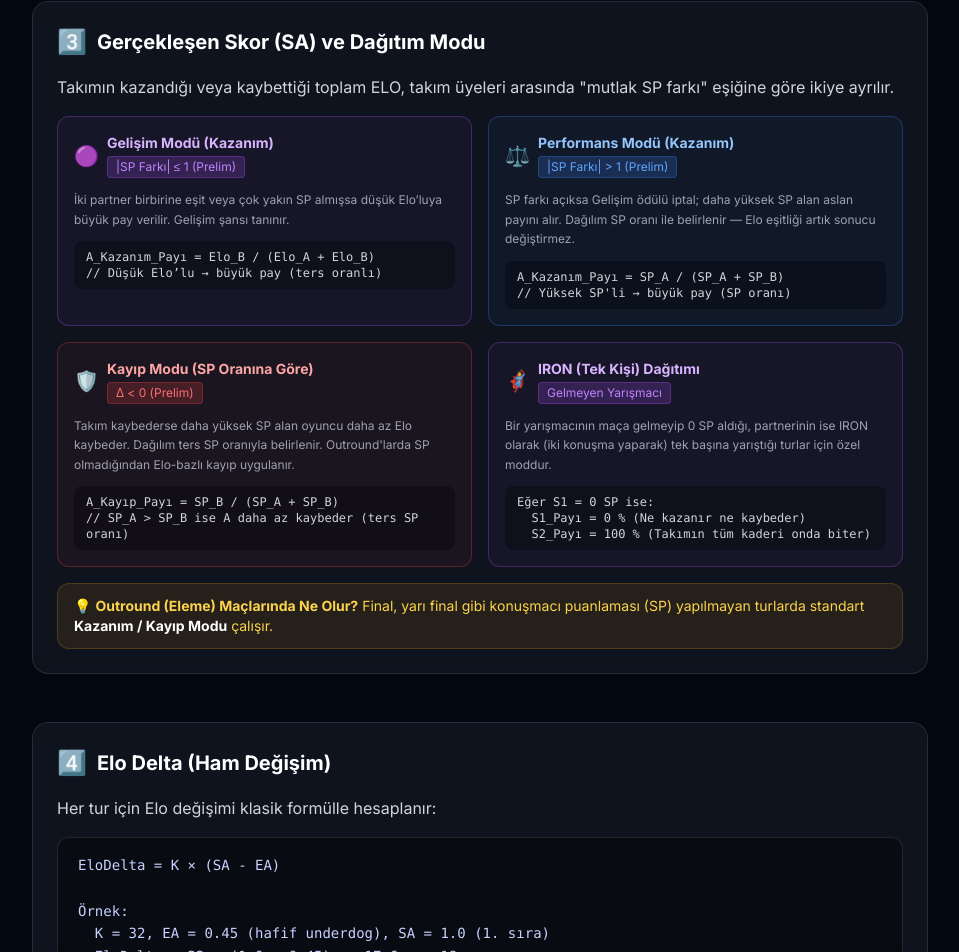
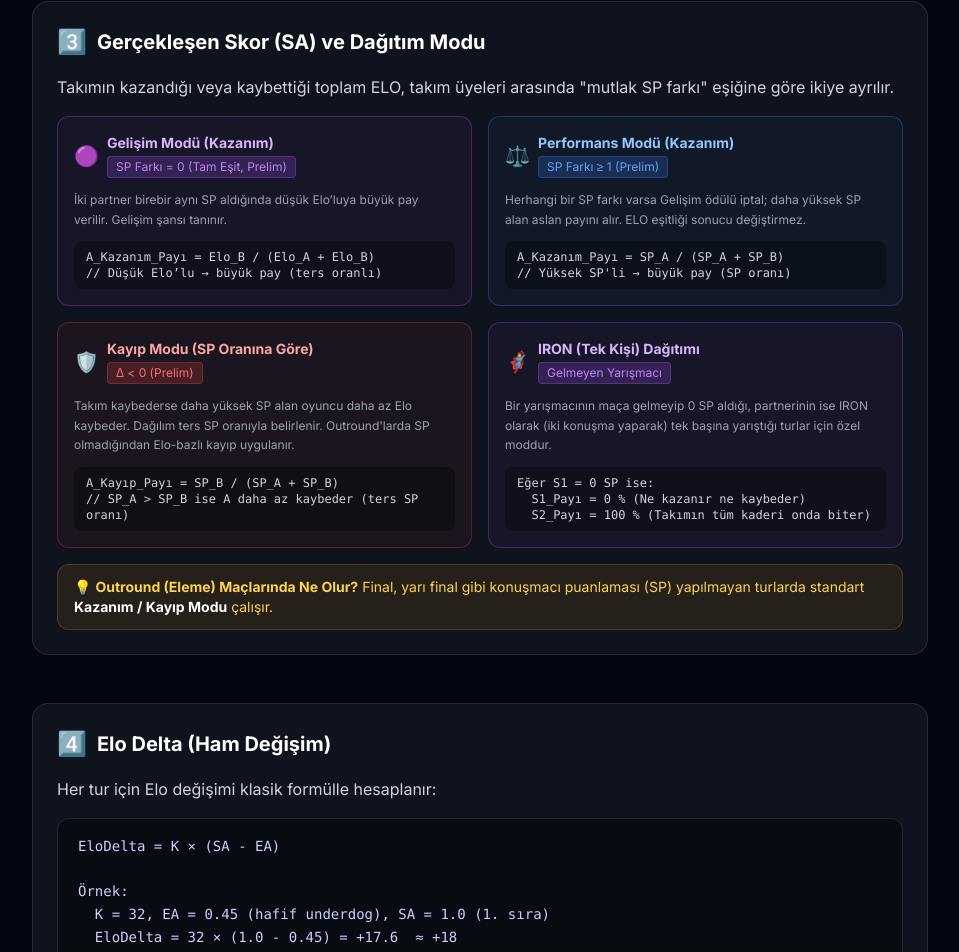
Before and after one commit to kuzeykalyoncu/munazara-rank, a Next.js app: page /mechanics in a window 1280 px wide. Shown: the part 1496-2448 px from the top of the page, without its empty margins (160-1119 px from the left). Built offline with nearby package versions, Linux system fonts and the light colour scheme.

Commit message:
fix: Gelişim threshold changed from spDiff<=1 to spDiff===0 — any SP difference now uses SP-ratio (Performans mode); fixes identical Elo for 1-point SP diff pairs

```diff
--- a/src/app/api/admin/process/route.ts
+++ b/src/app/api/admin/process/route.ts
@@ -328,13 +328,13 @@ export async function POST(req: NextRequest) {
             distributionMode = "iron";
           } else if (rawDelta > 0) {
             // KAZANIM
-            if (spDiff <= 1 || isOutroundFlag) {
-              // Gelişim Ödülü: eşit/yakın SP veya outround → ters oranlı ELO (düşük elo'luya büyük pay)
+            if (spDiff === 0 || isOutroundFlag) {
+              // Gelişim Ödülü: SP tam eşit veya outround → ters oranlı ELO (düşük elo'luya büyük pay)
               mult1 = sumElo > 0 ? (s2.elo / sumElo) : 0.5;
               mult2 = 1.0 - mult1;
               distributionMode = isOutroundFlag ? "outround-gelisim" : "gelisim";
             } else {
-              // Performans Ödülü: SP farkı açık → SP ORANINA GÖRE (daha iyi SP alan daha fazla Elo alır)
+              // Performans Ödülü: herhangi SP farkı var → SP ORANINA GÖRE (daha iyi SP alan daha fazla Elo alır)
               const sumSp = sp1 + sp2;
               mult1 = sumSp > 0 ? (sp1 / sumSp) : 0.5;
               mult2 = 1.0 - mult1;
--- a/src/app/mechanics/page.tsx
+++ b/src/app/mechanics/page.tsx
@@ -93,8 +93,8 @@ EA = 1 / (1 + 10^((rakipTeamElo - TeamElo) / 400))`}
             color="purple"
             emoji="🟣"
             title="Gelişim Modü (Kazanım)"
-            subtitle="|SP Farkı| ≤ 1 (Prelim)"
-            description="İki partner birbirine eşit veya çok yakın SP almışsa düşük Elo&rsquo;luya büyük pay verilir. Gelişim şansı tanınır."
+            subtitle="SP Farkı = 0 (Tam Eşit, Prelim)"
+            description="İki partner birebir aynı SP aldığında düşük Elo&rsquo;luya büyük pay verilir. Gelişim şansı tanınır."
             formula={`A_Kazanım_Payı = Elo_B / (Elo_A + Elo_B)
 // Düşük Elo’lu → büyük pay (ters oranlı)`}
           />
@@ -102,8 +102,8 @@ EA = 1 / (1 + 10^((rakipTeamElo - TeamElo) / 400))`}
             color="blue"
             emoji="⚖️"
             title="Performans Modü (Kazanım)"
-            subtitle="|SP Farkı| > 1 (Prelim)"
-            description="SP farkı açıksa Gelişim ödülü iptal; daha yüksek SP alan aslan payını alır. Dağılım SP oranı ile belirlenir — Elo eşitliği artık sonucu değiştirmez."
+            subtitle="SP Farkı ≥ 1 (Prelim)"
+            description="Herhangi bir SP farkı varsa Gelişim ödülü iptal; daha yüksek SP alan aslan payını alır. ELO eşitliği sonucu değiştirmez."
             formula={`A_Kazanım_Payı = SP_A / (SP_A + SP_B)
 // Yüksek SP'li → büyük pay (SP oranı)`}
           />
```
